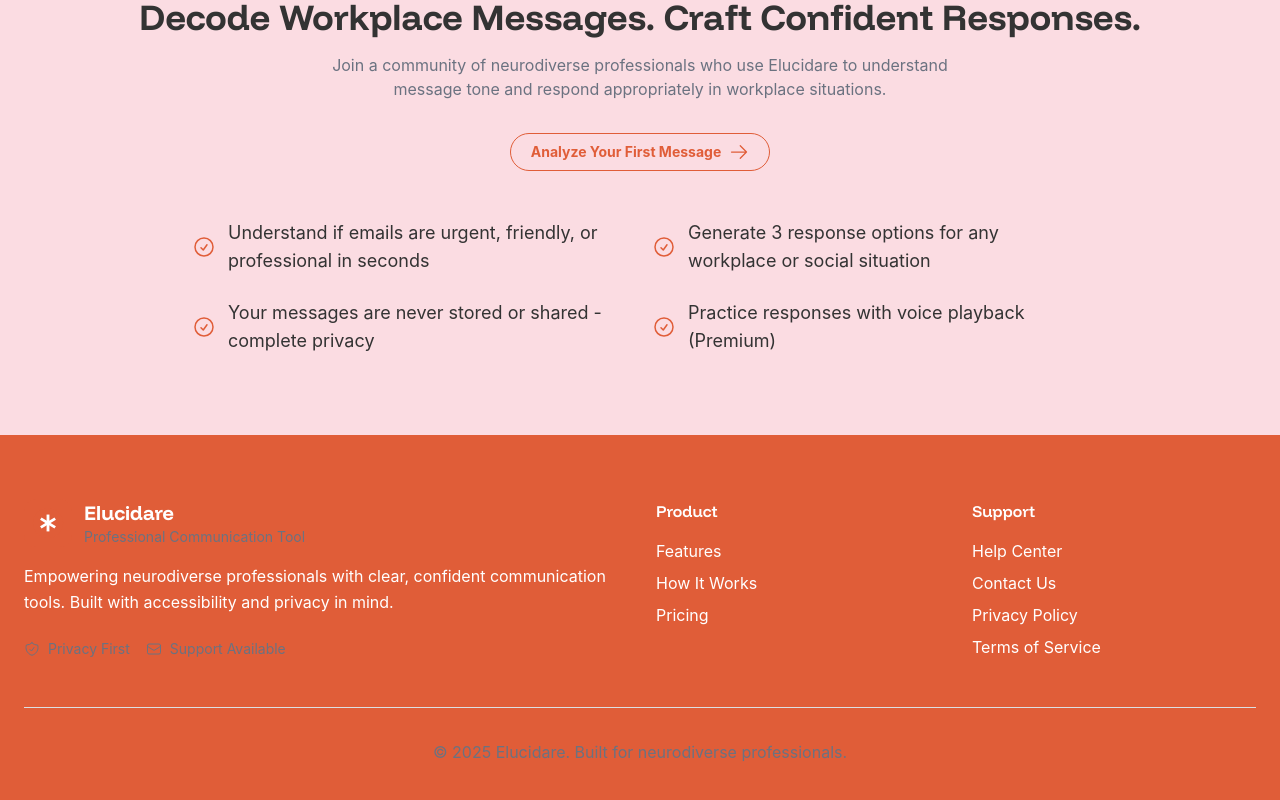
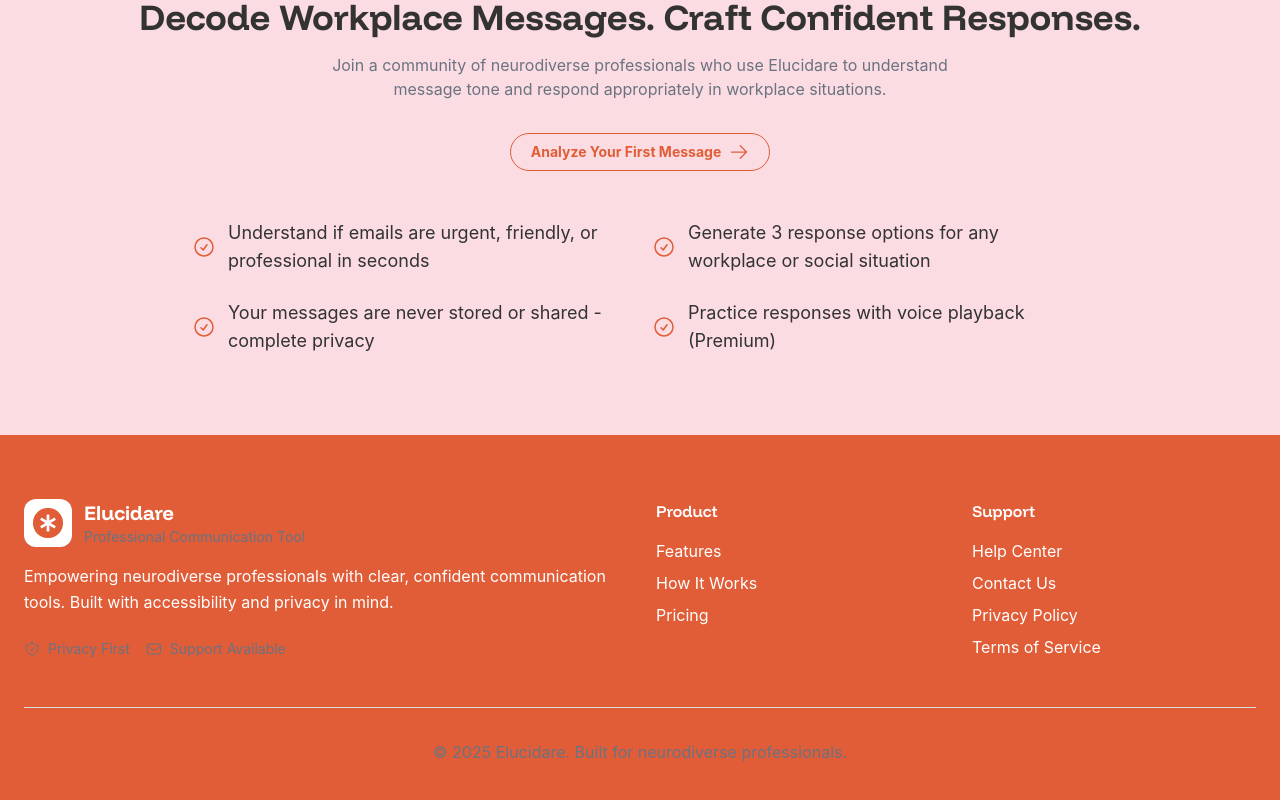
Before and after one commit to nocheerleader/neurocomms, a React (Vite) app: page / in a window 1280 px wide. Shown: the part 3202-4002 px from the top of the page. Built offline with nearby package versions, Linux system fonts and the light colour scheme; no server answers.

Commit message:
Updated Footer.tsx

```diff
--- a/src/components/Footer.tsx
+++ b/src/components/Footer.tsx
@@ -8,7 +8,7 @@ export function Footer() {
         <div className="grid md:grid-cols-4 gap-8">
           <div className="md:col-span-2">
             <div className="flex items-center space-x-3 mb-4">
-              <div className="bg-primary p-2 rounded-lg">
+              <div className="bg-white p-2 rounded-lg">
                 <img src="/logo.svg" alt="ToneWise Logo" className="h-8 w-8" />
               </div>
               <div>
```
